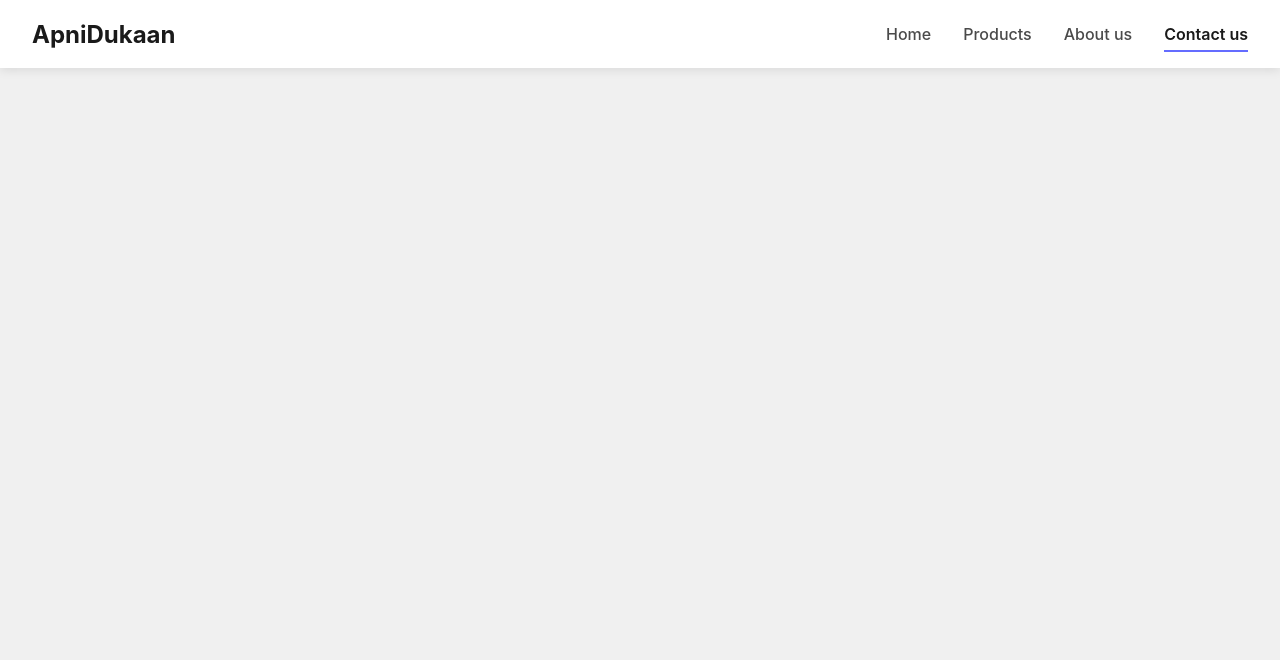
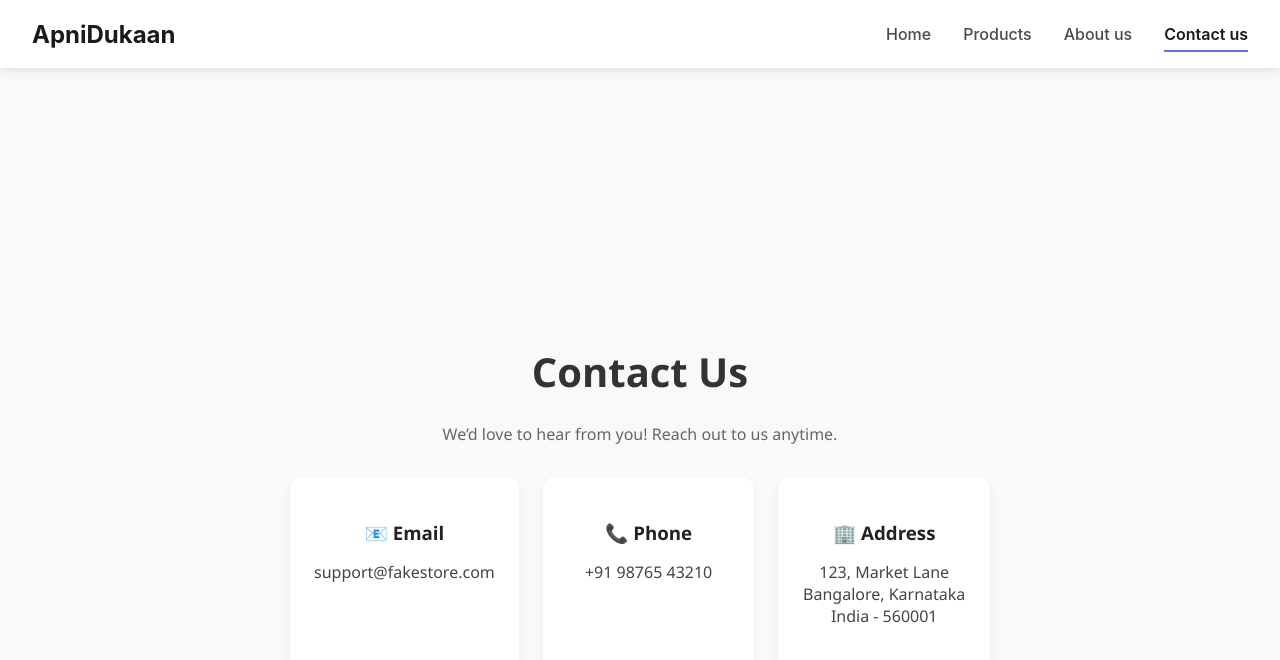
Before and after one commit to naveen1845/Fakestore, a React (Create React App) app: page /contactus in a window 1280 px wide. Shown: the top 660 px of the page. Built offline with nearby package versions, Linux system fonts and the light colour scheme.

Commit message:
added contactus

```diff
--- a/src/App.js
+++ b/src/App.js
@@ -5,6 +5,7 @@ import Aboutus from './Components/Aboutus/Aboutus';
 import Products from './Components/Product/Products';
 import ProductDetails from './Components/Product/ProductDetails';
 import Home from './Components/Home/Home';
+import Contact from './Components/Contactus/Contactus';
 
 function App() {
   return (
@@ -15,6 +16,7 @@ function App() {
           <Route path="/products" element={<Products />} />
           <Route path="/products/:id" element={<ProductDetails />} />
           <Route path="/" element={<Home />} />
+          <Route path="/contactus" element={<Contact />} />
         </Routes>
     </div>
   );
--- /dev/null
+++ b/src/Components/Contactus/Contactus.css
@@ -0,0 +1,67 @@
+/* src/Contact.css */
+body {
+  margin: 0;
+  font-family: 'Segoe UI', Tahoma, Geneva, Verdana, sans-serif;
+  background-color: #f9f9f9;
+}
+
+/* Full-screen centering */
+.contact-container {
+  display: flex;
+  flex-direction: column;
+  align-items: center;
+  justify-content: center;
+
+  min-height: 100vh;
+  padding: 2rem;
+  background-color: #f9f9f9;
+  text-align: center;
+}
+
+.contact-container h1 {
+  font-size: 2.5rem;
+  color: #333;
+  margin-bottom: 0.5rem;
+}
+
+.contact-container p {
+  color: #666;
+  font-size: 1rem;
+  margin-bottom: 2rem;
+}
+
+.contact-details {
+  display: flex;
+  flex-direction: column;
+  gap: 1.5rem;
+  width: 100%;
+  max-width: 700px;
+}
+
+.contact-item {
+  background: #fff;
+  padding: 1.5rem;
+  border-radius: 12px;
+  box-shadow: 0 4px 8px rgba(0, 0, 0, 0.05);
+}
+
+.contact-item h3 {
+  margin-bottom: 0.5rem;
+  color: #222;
+}
+
+.contact-item p {
+  font-size: 1rem;
+  color: #444;
+}
+
+@media (min-width: 600px) {
+  .contact-details {
+    flex-direction: row;
+    justify-content: space-between;
+  }
+
+  .contact-item {
+    flex: 1;
+  }
+}
--- /dev/null
+++ b/src/Components/Contactus/Contactus.js
@@ -0,0 +1,30 @@
+import React from 'react';
+import './Contactus.css';
+
+const Contact = () => {
+  return (
+    <div className="contact-container">
+      <h1>Contact Us</h1>
+      <p>We’d love to hear from you! Reach out to us anytime.</p>
+
+      <div className="contact-details">
+        <div className="contact-item">
+          <h3>📧 Email</h3>
+          <p>support@fakestore.com</p>
+        </div>
+
+        <div className="contact-item">
+          <h3>📞 Phone</h3>
+          <p>+91 98765 43210</p>
+        </div>
+
+        <div className="contact-item">
+          <h3>🏢 Address</h3>
+          <p>123, Market Lane<br />Bangalore, Karnataka<br />India - 560001</p>
+        </div>
+      </div>
+    </div>
+  );
+};
+
+export default Contact;
--- a/src/Components/Home/Home.js
+++ b/src/Components/Home/Home.js
@@ -1,20 +1,18 @@
 // src/Home.js
 import React, { useEffect, useState } from 'react';
 import axios from 'axios';
+import { useNavigate } from 'react-router-dom';
 import './Home.css';
 
 const Home = () => {
   const [products, setProducts] = useState([]);
+  const navigate = useNavigate();
 
   useEffect(() => {
     axios
       .get('https://fakestoreapi.com/products')
-      .then((res) => {
-        setProducts(res.data.slice(0, 4)); // Only top 4 products
-      })
-      .catch((err) => {
-        console.error('Failed to fetch products:', err);
-      });
+      .then((res) => setProducts(res.data.slice(0, 4)))
+      .catch((err) => console.error('Error fetching products:', err));
   }, []);
 
   return (
@@ -28,7 +26,11 @@ const Home = () => {
         <h2>Featured Products</h2>
         <div className="product-grid">
           {products.map((product) => (
-            <div className="product-card" key={product.id}>
+            <div
+              className="product-card"
+              key={product.id}
+              onClick={() => navigate(`/products/${product.id}`)}
+            >
               <img src={product.image} alt={product.title} />
               <h3>{product.title}</h3>
               <p>${product.price}</p>
```
